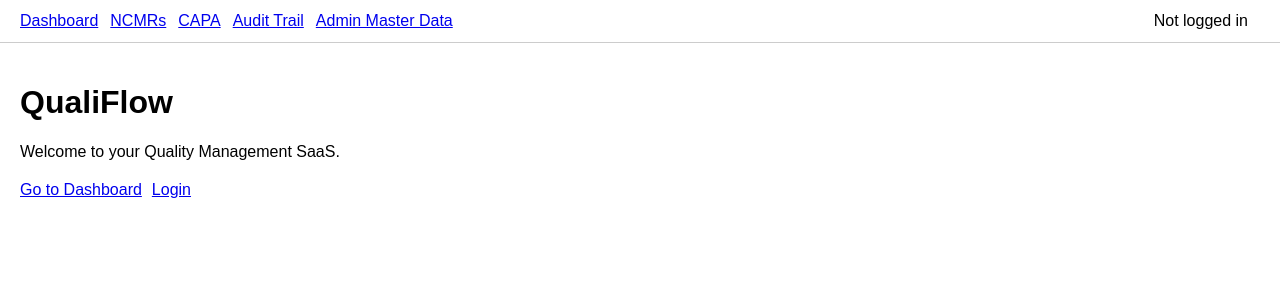
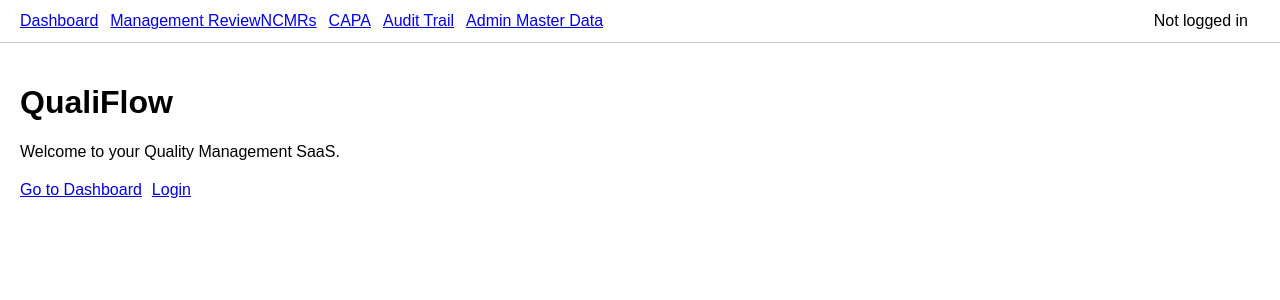
Before and after one commit to Markatcholi/Qualiflow6, a Next.js app: page / in a window 1280 px wide. Shown: the top 300 px of the page. Built offline with nearby package versions, Linux system fonts and the light colour scheme; no server answers.

Commit message:
Add Management Review link to AppHeader

```diff
--- a/app/components/AppHeader.tsx
+++ b/app/components/AppHeader.tsx
@@ -47,6 +47,7 @@ export default function AppHeader() {
     >
       <nav>
         <a href="/dashboard" style={{ marginRight: "12px" }}>Dashboard</a>
+        <a href="/management-review">Management Review</a>
         <a href="/ncmrs" style={{ marginRight: "12px" }}>NCMRs</a>
         <a href="/capa" style={{ marginRight: "12px" }}>CAPA</a>
         <a href="/audit" style={{ marginRight: "12px" }}>Audit Trail</a>
```
